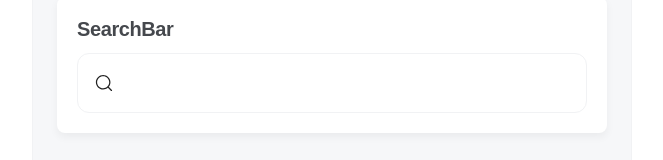
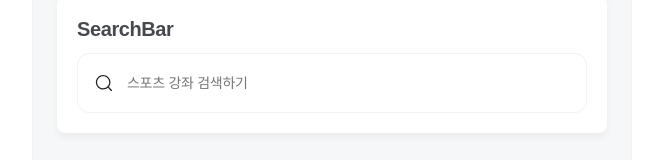
Before and after one commit to HELLO-FIT/FE_HELLO-FIT, a Next.js app: page /preview in a window 1280 px wide. Shown: the part 1879-2039 px from the top of the page, without its empty margins (308-971 px from the left). Built offline with nearby package versions, Linux system fonts and the light colour scheme; a web font is replaced by a local one.

Commit message:
Refactor: SearchBar Placeholder 추가

```diff
--- a/src/components/SearchBar/SearchBar.tsx
+++ b/src/components/SearchBar/SearchBar.tsx
@@ -5,7 +5,11 @@ export default function SearchBar() {
   return (
     <div className={styles.container}>
       <IconComponent name="search" size="m" />
-      <input className={styles.inputContainer} type="text" />
+      <input
+        className={styles.inputContainer}
+        type="text"
+        placeholder="스포츠 강좌 검색하기"
+      />
     </div>
   );
 }
```
